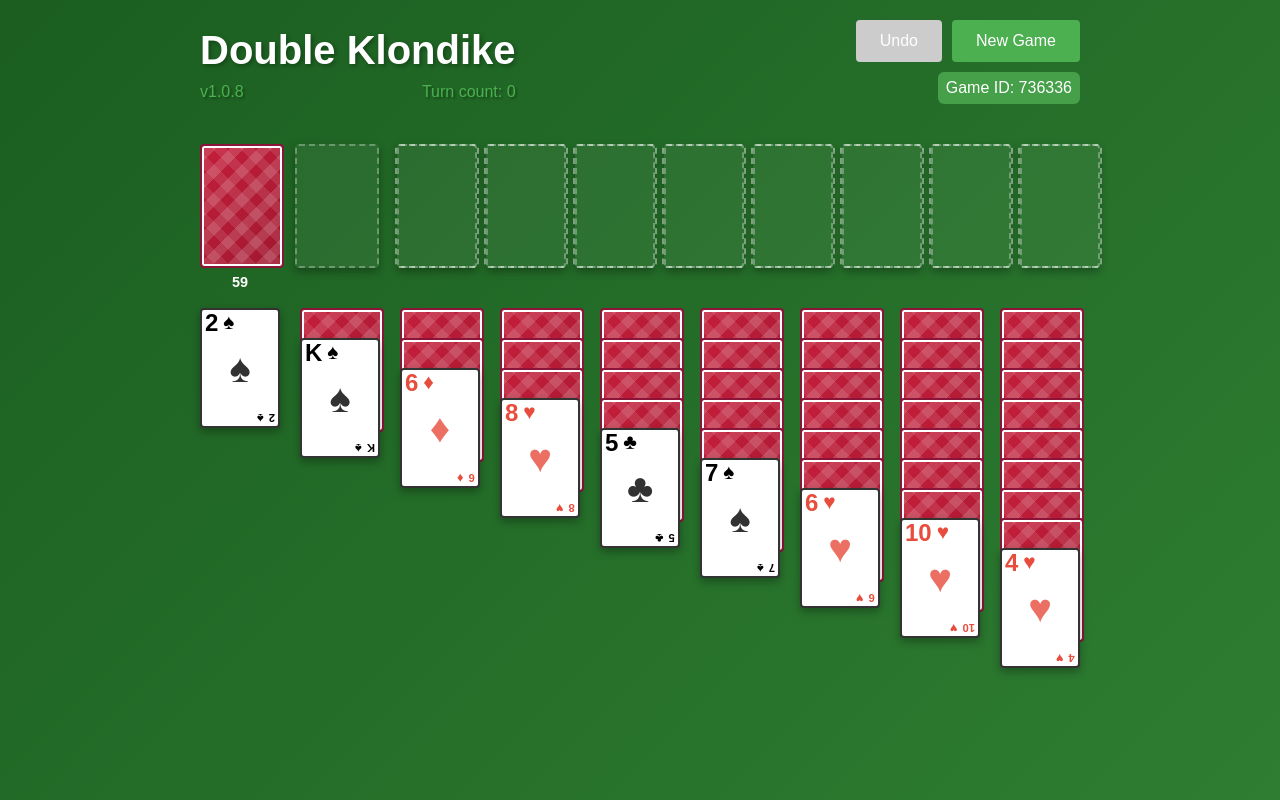
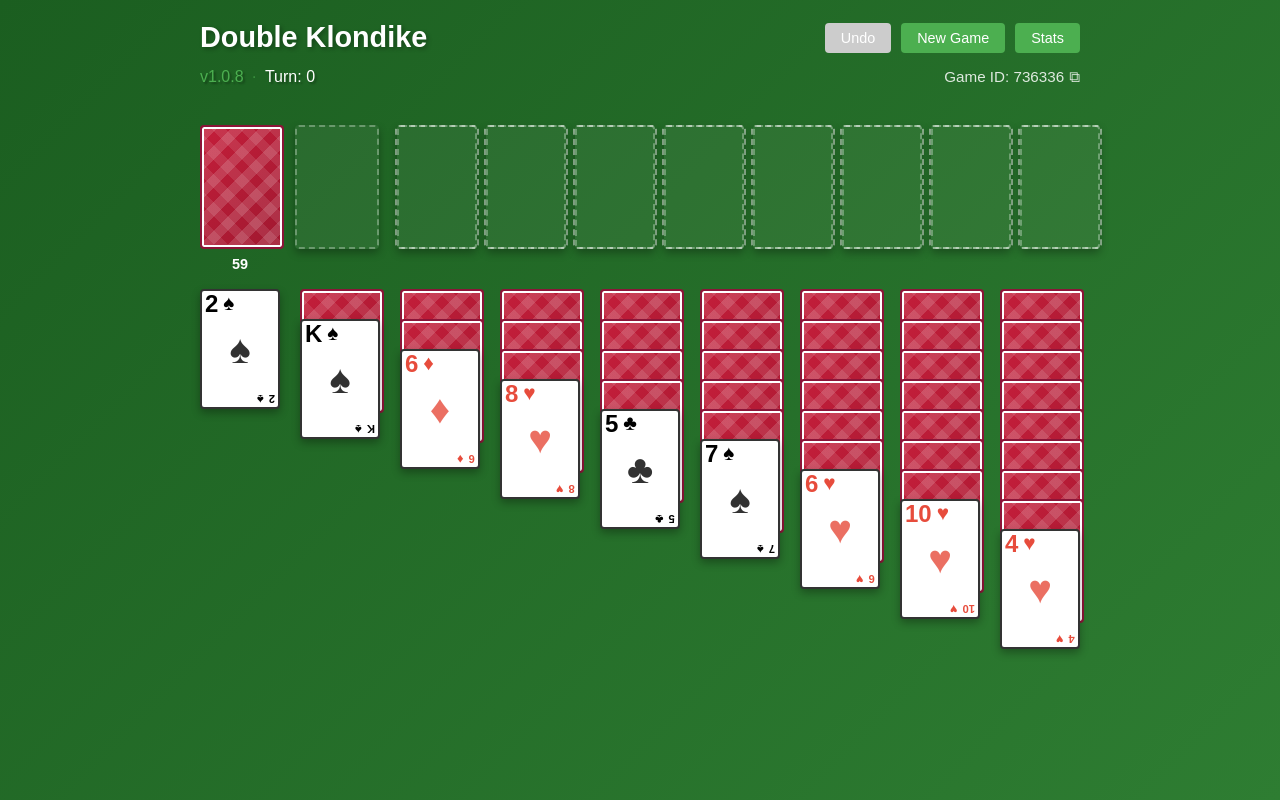
Before and after one commit to sean5446/2klondike, a React (Vite) app: page / in a window 1280 px wide. Built offline with nearby package versions, Linux system fonts and the light colour scheme.

Commit message:
add status, redo header

```diff
--- a/src/App.css
+++ b/src/App.css
@@ -19,44 +19,45 @@
 
 .app-header {
   display: flex;
-  justify-content: space-between;
-  align-items: center;
-  padding: 20px;
+  flex-direction: column;
+  gap: 6px;
+  padding: 16px 20px;
   color: white;
   flex-shrink: 0;
   width: min(100%, var(--board-width));
-  margin: 0 auto; /* center header container */
+  margin: 0 auto;
 }
 
-.header-right {
+.header-row {
   display: flex;
-  flex-direction: column;
-  align-items: flex-end;
+  justify-content: space-between;
+  align-items: center;
+}
+
+.header-actions {
+  display: flex;
   gap: 10px;
+}
+
+.header-meta {
+  display: flex;
+  align-items: center;
+  gap: 8px;
+  font-size: 1rem;
+}
+
+.meta-separator {
+  color: rgb(76, 175, 80);
+  opacity: 0.6;
 }
 
 .app-header h1 {
   margin: 0;
-  font-size: 2.5rem;
+  font-size: 1.8rem;
   text-shadow: 2px 2px 4px rgba(0, 0, 0, 0.3);
 }
 
-.title-section {
-  display: flex;
-  flex-direction: column;
-  align-items: flex-start;
-}
-
-.subtitle {
-  display: flex;
-  justify-content: space-between;
-  align-items: center;
-  width: 100%;
-  color: rgb(76, 175, 80);
-}
-
 .version {
-  margin: 0;
   font-size: 1rem;
   text-shadow: 2px 2px 2px rgba(0, 0, 0, 0.3);
 }
@@ -74,33 +75,22 @@
 }
 
 .turn-count {
-  margin: 0;
   font-size: 1rem;
   text-shadow: 2px 2px 2px rgba(0, 0, 0, 0.3);
 }
 
 .seed-info {
   display: flex;
-  flex-direction: row;
   align-items: center;
   gap: 20px;
-  position: relative; /* allow absolute-positioned toast within */
-}
-
-.seed-info span {
-  font-size: 1rem;
-  color: rgb(76, 175, 80);
-}
-
-.header-buttons {
-  display: flex;
-  gap: 10px;
+  position: relative;
 }
 
 .btn-new-game,
-.btn-undo {
-  padding: 12px 24px;
-  font-size: 1rem;
+.btn-undo,
+.btn-stats {
+  padding: 7px 16px;
+  font-size: 0.9rem;
   background-color: #4caf50;
   color: white;
   border: none;
@@ -110,7 +100,8 @@
 }
 
 .btn-new-game:hover,
-.btn-undo:hover:not(:disabled) {
+.btn-undo:hover:not(:disabled),
+.btn-stats:hover {
   background-color: #45a049;
 }
 
@@ -315,24 +306,28 @@
 }
 
 .game-id-link {
-  color: white;
+  color: rgba(255, 255, 255, 0.85);
   text-decoration: none;
-  padding: 4px 8px;
-  border-radius: 6px;
-  background: #45a049;
+  font-size: 0.95rem;
+  display: inline-flex;
+  align-items: center;
+  gap: 5px;
+  transition: color 0.2s;
 }
 
 .game-id-link:hover {
+  color: white;
   text-decoration: underline;
 }
 
 .game-id-link:visited {
-  color: #0e4d2b;
+  color: rgba(255, 255, 255, 0.85);
 }
 
 .game-id-link:focus-visible {
-  outline: 2px solid #0e4d2b;
+  outline: 2px solid white;
   outline-offset: 2px;
+  border-radius: 2px;
 }
 
 .copy-toast {
@@ -351,3 +346,70 @@
   white-space: nowrap;
   box-shadow: 0 6px 16px rgba(0, 0, 0, 0.3);
 }
+
+.modal-overlay {
+  position: fixed;
+  inset: 0;
+  background: rgba(0, 0, 0, 0.6);
+  display: flex;
+  align-items: center;
+  justify-content: center;
+  z-index: 100;
+}
+
+.modal {
+  background: #1b5e20;
+  border: 1px solid rgba(255, 255, 255, 0.2);
+  border-radius: 12px;
+  padding: 32px;
+  color: white;
+  min-width: 280px;
+  text-align: center;
+  box-shadow: 0 8px 32px rgba(0, 0, 0, 0.4);
+}
+
+.modal h2 {
+  margin: 0 0 24px;
+  font-size: 1.5rem;
+}
+
+.stats-grid {
+  display: flex;
+  gap: 32px;
+  justify-content: center;
+  margin-bottom: 28px;
+}
+
+.stat {
+  display: flex;
+  flex-direction: column;
+  align-items: center;
+  gap: 4px;
+}
+
+.stat-value {
+  font-size: 2.2rem;
+  font-weight: bold;
+}
+
+.stat-label {
+  font-size: 0.8rem;
+  color: rgb(76, 175, 80);
+  text-transform: uppercase;
+  letter-spacing: 0.06em;
+}
+
+.modal-close {
+  padding: 10px 28px;
+  font-size: 1rem;
+  background-color: #4caf50;
+  color: white;
+  border: none;
+  border-radius: 4px;
+  cursor: pointer;
+  transition: background-color 0.3s;
+}
+
+.modal-close:hover {
+  background-color: #45a049;
+}
--- a/src/App.tsx
+++ b/src/App.tsx
@@ -1,4 +1,4 @@
-import React, { useState, useCallback, useEffect } from 'react';
+import React, { useState, useCallback, useEffect, useRef } from 'react';
 import './App.css';
 import CardComponent from './components/Card';
 import { initializeGame, moveCard, canMoveToFoundation, hasWon } from './gameLogic';
@@ -6,24 +6,55 @@ import { GameState, Card } from './types';
 import Confetti from 'react-confetti';
 import pkg from '../package.json';
 
+interface Stats {
+  gamesPlayed: number;
+  gamesWon: number;
+}
 
+const STATS_KEY = '2klondike-stats';
+
+function loadStats(): Stats {
+  try {
+    const raw = localStorage.getItem(STATS_KEY);
+    if (raw) return JSON.parse(raw) as Stats;
+  } catch { /* ignore */ }
+  return { gamesPlayed: 0, gamesWon: 0 };
+}
+
+function saveStats(stats: Stats): void {
+  localStorage.setItem(STATS_KEY, JSON.stringify(stats));
+}
+
+// Create deep clone of game state for history snapshots.
+function cloneGame(g: GameState): GameState {
+  return structuredClone(g) as GameState;
+}
 
 // Main App component
 function App(): React.ReactElement {
-  // Create deep clone of game state for history snapshots.
-  const cloneGame = (g: GameState): GameState => {
-    return structuredClone(g) as GameState;
-  };
-
   const [game, setGame] = useState<GameState>(() => initializeGame());
   const [history, setHistory] = useState<GameState[]>([]);
   const [isWon, setIsWon] = useState(false);
 
   const [copied, setCopied] = useState<boolean>(false);
+  const [stats, setStats] = useState<Stats>(loadStats);
+  const [statsOpen, setStatsOpen] = useState(false);
+  const wonRecorded = useRef(false);
 
   useEffect(() => {
     setIsWon(hasWon(game));
   }, [game]);
+
+  useEffect(() => {
+    if (isWon && !wonRecorded.current) {
+      wonRecorded.current = true;
+      setStats(prev => {
+        const next = { gamesPlayed: prev.gamesPlayed + 1, gamesWon: prev.gamesWon + 1 };
+        saveStats(next);
+        return next;
+      });
+    }
+  }, [isWon]);
 
   useEffect(() => {
     const handleKeyDown = (e: KeyboardEvent) => {
@@ -99,11 +130,19 @@ function App(): React.ReactElement {
   }, [game]);
 
   const handleNewGame = useCallback(() => {
+    if (history.length > 0 && !isWon) {
+      setStats(prev => {
+        const next = { ...prev, gamesPlayed: prev.gamesPlayed + 1 };
+        saveStats(next);
+        return next;
+      });
+    }
+    wonRecorded.current = false;
     const newGame = initializeGame();
     setGame(newGame);
     setHistory([]);
     applySeedToUrl(newGame.seed);
-  }, [applySeedToUrl]);
+  }, [applySeedToUrl, history.length, isWon]);
 
   const handleCopyLink = useCallback(async () => {
     const basePath = '/2klondike';
@@ -146,11 +185,47 @@ function App(): React.ReactElement {
   return (
     <div className="app">
       {isWon && <Confetti />}
+      {statsOpen && (
+        <div className="modal-overlay" onClick={() => setStatsOpen(false)}>
+          <div className="modal" onClick={(e) => e.stopPropagation()}>
+            <h2>Stats</h2>
+            <div className="stats-grid">
+              <div className="stat">
+                <span className="stat-value">{stats.gamesPlayed}</span>
+                <span className="stat-label">Played</span>
+              </div>
+              <div className="stat">
+                <span className="stat-value">{stats.gamesWon}</span>
+                <span className="stat-label">Won</span>
+              </div>
+              <div className="stat">
+                <span className="stat-value">
+                  {stats.gamesPlayed === 0 ? '—' : `${Math.round((stats.gamesWon / stats.gamesPlayed) * 100)}%`}
+                </span>
+                <span className="stat-label">Win Rate</span>
+              </div>
+            </div>
+            <button className="modal-close" onClick={() => setStatsOpen(false)}>Close</button>
+          </div>
+        </div>
+      )}
       <header className="app-header">
-        {/* App Header: title, subtitle, version, turn count, undo, new game, game ID */}
-        <div className="title-section">
+        <div className="header-row">
           <h1>Double Klondike</h1>
-          <div className="subtitle">
+          <div className="header-actions">
+            <button onClick={handleUndo} className="btn-undo" disabled={history.length === 0}>
+              Undo
+            </button>
+            <button onClick={handleNewGame} className="btn-new-game">
+              New Game
+            </button>
+            <button onClick={() => setStatsOpen(true)} className="btn-stats">
+              Stats
+            </button>
+          </div>
+        </div>
+        <div className="header-row">
+          <div className="header-meta">
             <a
               href="https://github.com/sean5446/2klondike/activity"
               className="version"
@@ -159,17 +234,8 @@ function App(): React.ReactElement {
             >
               v{pkg.version}
             </a>
-            <p className="turn-count">Turn count: {history.length}</p>
-          </div>
-        </div>
-        <div className="header-right">
-          <div className="header-buttons">
-            <button onClick={handleUndo} className="btn-undo" disabled={history.length === 0}>
-              Undo
-            </button>
-            <button onClick={handleNewGame} className="btn-new-game">
-              New Game
-            </button>
+            <span className="meta-separator">·</span>
+            <span className="turn-count">Turn: {history.length}</span>
           </div>
           <div className="seed-info">
             <a
@@ -178,7 +244,7 @@ function App(): React.ReactElement {
               className="game-id-link"
               title="Click to copy shareable link"
             >
-              Game ID: {game.seed}
+              Game ID: {game.seed} <span aria-hidden="true">⧉</span>
             </a>
             {copied && (
               <span className="copy-toast" role="status" aria-live="polite">Copied game URL!</span>
```
Also changed, not shown: 1 other file (tests, documents, lock files or other folders).
